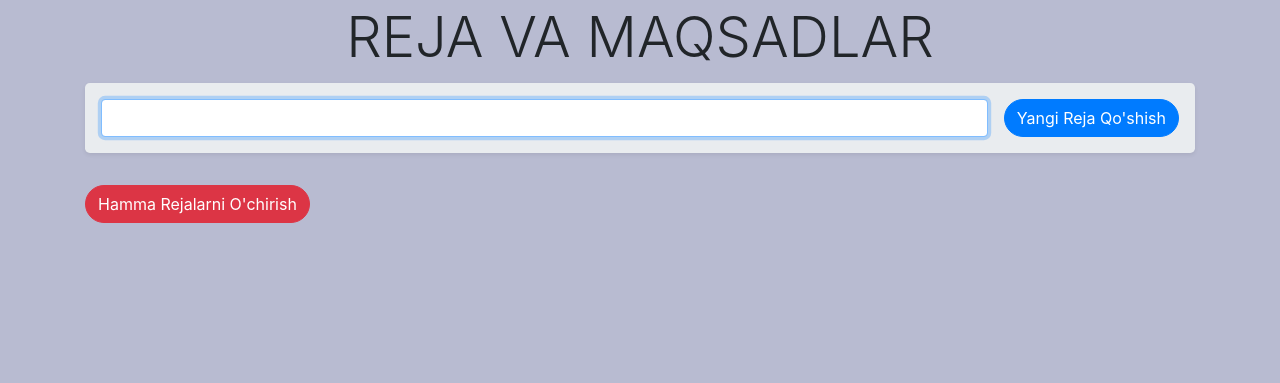
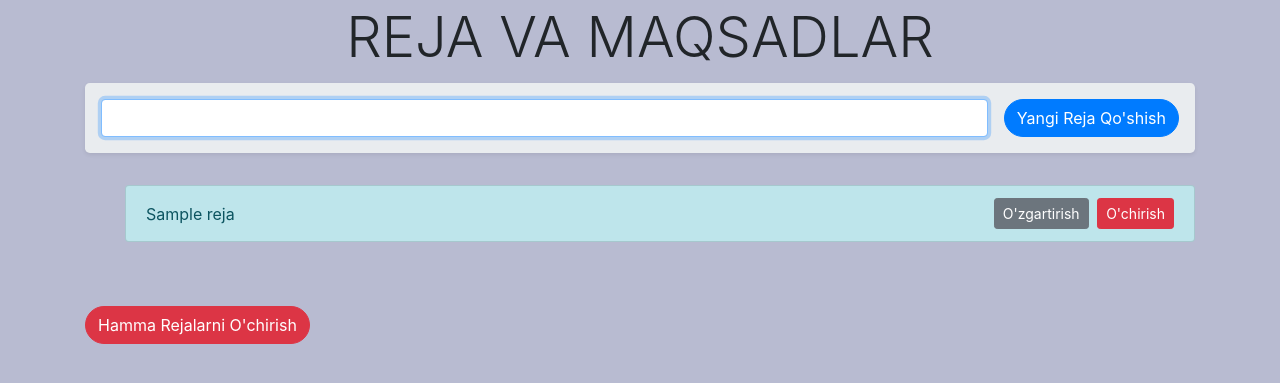
Before and after one commit to islam9599/reja, a Node server app: template views/reja.ejs in a window 1280 px wide. Shown: the top 383 px of the page. Run offline with Node 20, Linux system fonts and the light colour scheme; the template is opened without the code that fills it: most values are stand-ins (such as "Sample title", 1, 10 or a date in 2020); some libraries are stand-ins or nearby versions.

Commit message:
Fix: [02-03] CRUD & loyiha frontendni qurish & TASK-F

```diff
--- a/app.js
+++ b/app.js
@@ -8,7 +8,7 @@ const path = require("path");
 //Mongo DB call
 
 const db = require("./server").db();
-console.log(db);
+// console.log(db);
 
 let user;
 
@@ -41,12 +41,38 @@ app.get("/author", (req, res) => {
   res.render("author", { user: user });
 });
 app.post("/create-item", (req, res) => {
+  console.log("User entered /create-item");
+  console.log(req.body);
+
   // console.log(req.body);
-  res.json({ test: "success" });
+  //res.json({ test: "success" });
+  const newReja = req.body.reja;
+  db.collection("plans").insertOne({ reja: newReja }, (err, data) => {
+    // if (err) {
+    //   console.log(err);
+    //   res.end("Sthg went wrong!");
+    // } else {
+    //   res.end("Successfully added");
+    // }
+    console.log(data.ops);
+    res.json(data.ops[0]);
+  });
 });
 
 app.get("/", function (req, res) {
-  res.render("reja");
+  console.log("User entered /");
+  db.collection("plans")
+    .find()
+    .toArray(function (err, data) {
+      if (err) {
+        console.log("ERROR", err);
+        res.end("Smth went wrong!");
+      } else {
+        // console.log(data);
+        res.render("reja", { items: data });
+      }
+    });
+  // res.render("reja");
 });
 
 module.exports = app;
--- /dev/null
+++ b/public/browser.js
@@ -0,0 +1,38 @@
+console.log("This is a front-end page");
+function itemTemplate(data) {
+  return `
+       <li
+          class="list-group-item list-group-item-info d-flex align-items-center justify-content-between"
+        >
+          <span class="item-text">${item.reja}</span>
+          <div>
+            <button data_id = ${item._id} class="edit-me btn btn-secondary btn-sm mr-1">
+              O'zgartirish
+            </button>
+            <button data_id = ${item._id} class="delete-me btn btn-danger btn-sm">O'chirish</button>
+          </div>
+        </li>
+    `;
+}
+
+let createField = document.getElementById("create-field");
+console.log(createField);
+let createForm = document.getElementById("create-form");
+console.log(createForm);
+createForm.addEventListener("submit", function (e) {
+  e.preventDefault();
+  axios.post(
+    "/create-item",
+    { reja: createField.value }
+      .then((res) => {
+        document
+          .getElementById("item-list")
+          .insertAdjacentHTML("beforeend", itemTemplate(res.data));
+        createField.value("");
+        createField.focus();
+      })
+      .catch((err) => {
+        console.log("Please try again!!1");
+      })
+  );
+});
--- a/server.js
+++ b/server.js
@@ -4,7 +4,7 @@ const mongodb = require("mongodb");
 
 let db;
 const connectionString =
-  "mongodb+srv://islam9995:R2DLdhWIcP3BQuQq@cluster0.1znigwz.mongodb.net/";
+  "mongodb+srv://islam9995:R2DLdhWIcP3BQuQq@cluster0.1znigwz.mongodb.net/Reja";
 
 mongodb.connect(
   connectionString,
--- a/views/reja.ejs
+++ b/views/reja.ejs
@@ -16,11 +16,11 @@
     <div class="container">
       <h1 class="display-4 text-center py-1">REJA VA MAQSADLAR</h1>
       <div class="jumbotron p-3 shadow-sm">
-        <form class="create-form" action="/create-item" method="POST">
+        <form id="create-form" action="/create-item" method="POST">
           <div class="d-flex align-items-center">
             <input
               id="create-field"
-              name="item"
+              name="reja"
               autofocus
               autocomplete="off"
               class="form-control mr-3"
@@ -33,9 +33,28 @@
           </div>
         </form>
       </div>
+
+      <ul id="item-list" class="list group pb-5">
+        <% items.map((item) => { %>
+        <li
+          class="list-group-item list-group-item-info d-flex align-items-center justify-content-between"
+        >
+          <span class="item-text"><%= item.reja%></span>
+          <div>
+            <button class="edit-me btn btn-secondary btn-sm mr-1">
+              O'zgartirish
+            </button>
+            <button class="delete-me btn btn-danger btn-sm">O'chirish</button>
+          </div>
+        </li>
+        <%}) %>
+      </ul>
       <button id="clean-all" class="btn btn-danger" style="border-radius: 20px">
         Hamma Rejalarni O'chirish
       </button>
     </div>
+    <script src="https://unpkg.com/axios/dist/axios.min.js"></script>
+    <!-- <script src="htpp://unpkg.com/axios/dist/axios.min.js"></script> -->
+    <script src="browser.js"></script>
   </body>
 </html>
```
Also changed, not shown: train.js (+25 -7 lines).
